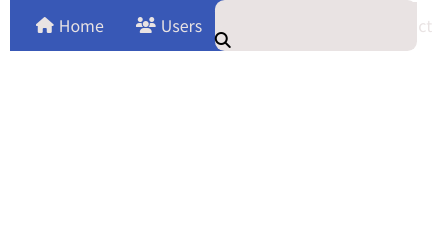
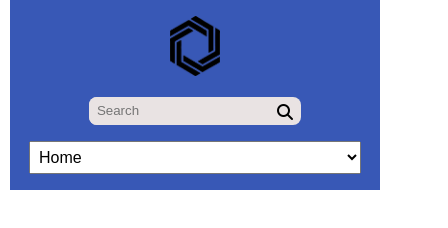
Before and after one commit to ridoyPritedey09/1.basic_template_one, a plain HTML site: page index.html in a window 390 px wide. Shown: the whole page, 448 px wide, since content can reach past the window. Drawn offline with Linux system fonts and the light colour scheme.

Commit message:
made a folder for all css file and complete the nevigation section

```diff
--- /dev/null
+++ b/css/media.css
@@ -0,0 +1,51 @@
+
+
+/* media-for navigation */
+@media screen and (max-width:900px){
+    nav.wide-screen-nav{
+        display: none;
+    }
+
+    nav.smaller-screen-nav{
+        display: flex;
+    }
+}
+
+@media screen and (min-width: 900.1px){
+    .wide-screen-nav{
+        display: flex;
+    }
+
+    nav.smaller-screen-nav{
+        display: none;
+    }
+}
+
+
+
+
+/* media for tinner and medium size */
+
+@media screen and (max-width: 750.1px){
+
+    .smaller-screen-nav{
+       flex-flow:column nowrap;
+
+    }
+
+    a.smaller-brand-logo{
+        width: 50px;
+        margin-bottom: 1rem;
+
+    }
+
+    a.smaller-brand-logo>img{
+        width: 100%;
+
+    }
+
+    form.smaller-search-form{
+        margin-bottom: 1rem;
+    }
+
+}
--- /dev/null
+++ b/css/smaller_screen.css
@@ -0,0 +1,68 @@
+/* nav-bar for the smaller screen */
+.smaller-screen-nav{
+    background-color:rgb(56, 88, 182);
+    padding:1rem 1.5rem;
+    display: flex;
+    flex-direction: row;
+    flex-wrap:wrap;
+    align-items: center;
+    justify-content: space-evenly;
+}
+
+
+/* brand logo for smaller screen  */
+
+
+a.smaller-brand-logo{
+    width: 80px;
+    display: block;
+    margin-bottom: 1rem;
+}
+
+a.smaller-brand-logo>img{
+    width: 100%;
+}
+
+/* search-bar for smaller screen  */
+
+
+
+form.smaller-search-form{
+    display: flex;
+    align-items:center;
+    justify-content: space-between;
+    max-width: 70vw;
+    min-width: 40vw;
+    background-color: rgb(233, 227, 227);
+    border-radius: .5rem;
+    font-size: 1rem;
+}
+
+input.smaller-search-bar{
+
+    width: 90%;
+    outline: none;
+    padding: .4rem .5rem;
+    padding-right: .2rem;
+    border: none;
+    background-color:rgb(233, 227, 227);
+    border-radius:.5rem;
+}
+
+label.smaller-icon .fas{
+    margin-right: .5rem;
+}
+
+
+/* select-option navbar for smaller screen */
+
+select.smaller-nav-select{
+    width: 85vw;
+    padding: .4rem .3rem;
+    font-size: 1rem;
+}
+
+select.smaller-nav-select option{
+    background-color: gray;
+
+}
--- a/styles.css
+++ b/css/styles.css
@@ -1,3 +1,10 @@
+/* custom css import */
+@import url('smaller_screen.css');
+@import url('media.css');
+
+
+
+
 /* font-family */
 @import url('https://fonts.googleapis.com/css2?family=Noto+Sans+JP:wght@300;400;500;700&display=swap');
 
@@ -28,7 +35,7 @@ html{
 
 /* nav styles  */
 
-nav{
+.wide-screen-nav{
     display: flex;
     flex-direction: row;
     align-items: center;
--- a/index.html
+++ b/index.html
@@ -7,7 +7,7 @@
     <meta name="viewport" content="width=device-width, initial-scale=1.0">
     <script src="https://kit.fontawesome.com/eb855865d3.js" crossorigin="anonymous"></script>
     <link rel="shortcut icon" href="./img/logo.png" type="image/x-icon">
-    <link rel="stylesheet" type="text/css" href="styles.css">
+    <link rel="stylesheet" type="text/css" href="./css/styles.css">
     <title>Template One</title>
 </head>
 
@@ -17,7 +17,10 @@
         <!-- header  -->
         <header>
             <!-- nav-bar  -->
-            <nav>
+
+
+            <!-- navbar-for wider screen -->
+            <nav class='wide-screen-nav'>
                 <a href="#home" class='brand-logo' title='Solo Software'><img src="./img/logo.png" alt="brand logo"></a>
                 <ul class='link-group'>
                     <li class='link'>
@@ -37,7 +40,7 @@
                             </span>
                             <span>Users</span>
                         </a>
-                    </li >
+                    </li>
                     <li class='link'>
                         <a class='link-text' href="#">
                             <span class='icon-group'>
@@ -59,10 +62,37 @@
                 </ul>
                 <form class='search-form' action="">
 
-                    <input type="text" id='search'> <label for="search"><i class='fas fa-search'></i></label>
+                    <input type="text" placeholder='Search' id='search'> <label for="search"><i
+                            class='fas fa-search'></i></label>
                 </form>
             </nav>
+
+
+
+            <!-- navbar-for smaller-screen -->
+            <nav class='smaller-screen-nav'>
+                    <a href="#" class='smaller-brand-logo' title='Solo Software'><img src="./img/logo.png"
+                            alt="brand logo"></a>
+
+
+                <!-- smaller-screen search form  -->
+                <form class='smaller-search-form' action="">
+                    <input type="text" placeholder='Search' class='smaller-search-bar' id='smaller-search'> <label class='smaller-icon' for="smaller-search"><i
+                            class='fas fa-search'></i></label>
+                </form>
+
+                <select class='smaller-nav-select' name="" id="">
+                    <option value="#home">Home</option>
+                    <option value="#users"> Users</option>
+                    <option value="#services">Services</option>
+                    <option value="#contact">Contact</option>
+                </select>
+
+            </nav>
         </header>
+        <main class='main-content'>
+
+        </main>
     </div>
 </body>
 
```
